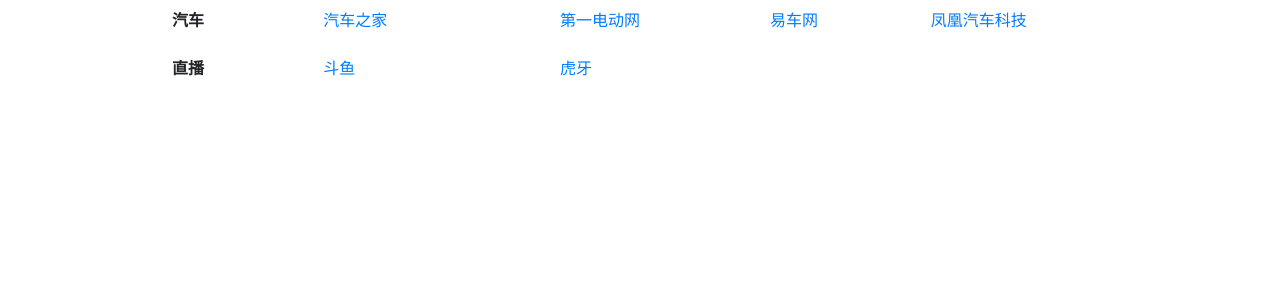
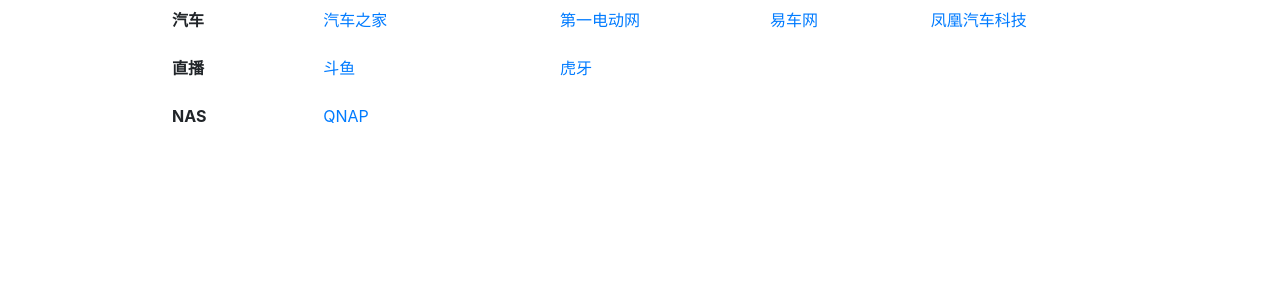
Before and after one commit to j16949/j16949.github.io, a Jekyll site: the page built from index.html, in a window 1280 px wide. Shown: the part 395-695 px from the top of the page. Built offline with Jekyll 4.4.1, drawn with Linux system fonts in a browser that asks for light colours.

Commit message:
首页增加NAS——QNAP

```diff
--- a/index.html
+++ b/index.html
@@ -49,6 +49,10 @@ layout: home-page
   <td><a href="https://www.douyu.com/">斗鱼</a></td>
   <td><a href="http://www.huya.com/">虎牙</a></td>
 </tr>
+<tr>
+  <th>NAS</th>
+  <td><a href="http://j16949.myqnapcloud.cn:8082/">QNAP</a></td>
+</tr>
 </table>
 <!--
 <table  width="90%">
```
Also changed, not shown: 2 other files.
